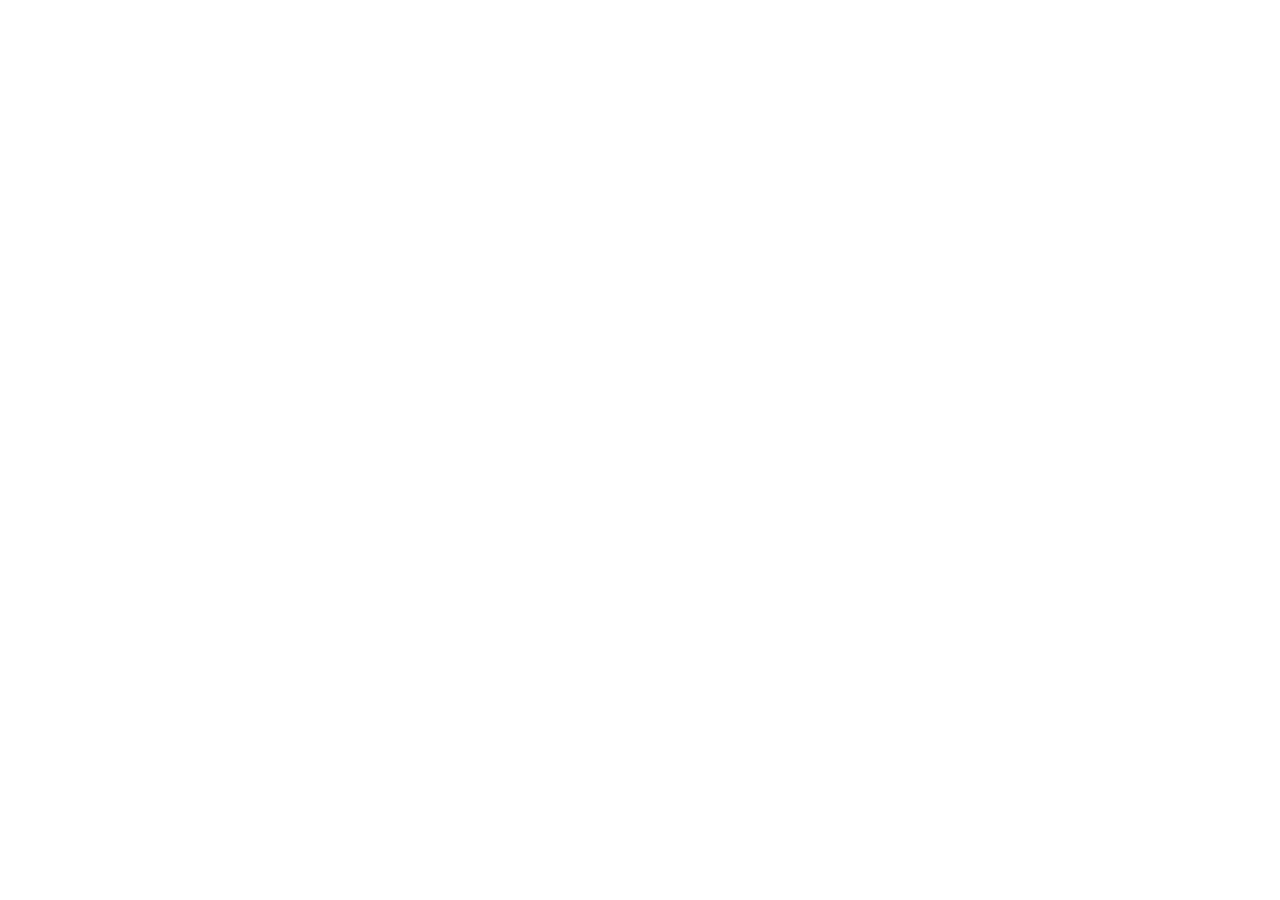
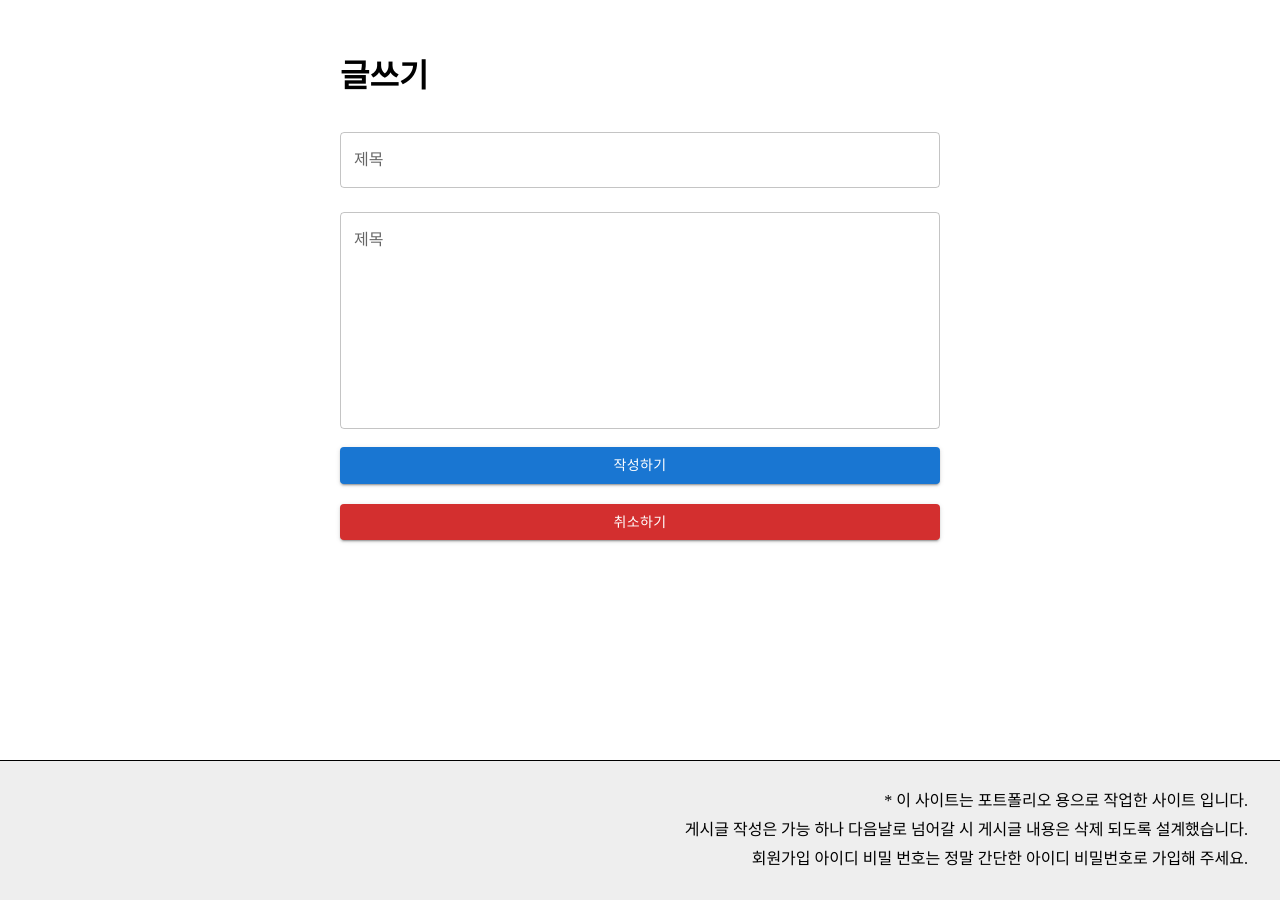
Before and after one commit to jeonghyeonkwon/protfolio-blog, a React (Create React App) app in the folder front-end/: page /board/write in a window 1280 px wide. Shown: the part 160-1060 px from the top of the page. Before the commit the page ends 800 px from the top, so only its background shows below. Built offline with nearby package versions, Linux system fonts and the light colour scheme.

Commit message:
게시글 작성 폼 작성 완료

```diff
--- a/front-end/src/App.js
+++ b/front-end/src/App.js
@@ -6,6 +6,8 @@ import ResumePage from "./pages/ResumePage";
 import BoardPage from "./pages/BoardPage";
 import LoginPage from "./pages/LoginPage";
 import RegisterPage from "./pages/RegisterPage";
+import BoardWritePage from "./pages/BoardWritePage";
+import BoardDetailPage from "./pages/BoardDetailPage";
 const AppForm = styled.div`
   width: 100%;
   /* height: 1200px; */
@@ -23,6 +25,8 @@ function App() {
       <Route path="/login" exact component={LoginPage} />
       <Route path="/register" exact component={RegisterPage} />
       <Route path="/board" exact component={BoardPage} />
+      <Route path="/board/detail/:id" component={BoardDetailPage} />
+      <Route path="/board/write" exact component={BoardWritePage} />
     </AppForm>
   );
 }
--- /dev/null
+++ b/front-end/src/containers/BoardDetailContainer.jsx
@@ -0,0 +1,7 @@
+import React from "react";
+
+function BoardDetailContainer(props) {
+  return <div></div>;
+}
+
+export default BoardDetailContainer;
--- /dev/null
+++ b/front-end/src/containers/BoardWriteContainer.jsx
@@ -0,0 +1,45 @@
+import React from "react";
+import styled from "styled-components";
+import { Button, TextField } from "@mui/material";
+const BoardWriteForm = styled.div`
+  width: 50%;
+  /* background-color: #eee; */
+
+  height: 700px;
+  padding: 50px 20px;
+
+  h1 {
+    margin-bottom: 20px;
+  }
+`;
+const ButtonForm = styled.div`
+  & button {
+    margin: 10px 0px;
+  }
+`;
+function BoardWriteContainer(props) {
+  return (
+    <BoardWriteForm>
+      <h1>글쓰기</h1>
+      <TextField label="제목" variant="outlined" fullWidth margin="normal" />
+      <TextField
+        label="제목"
+        variant="outlined"
+        fullWidth
+        margin="normal"
+        multiline
+        rows={8}
+      />
+      <ButtonForm>
+        <Button variant="contained" fullWidth>
+          작성하기
+        </Button>
+        <Button variant="contained" fullWidth color="error">
+          취소하기
+        </Button>
+      </ButtonForm>
+    </BoardWriteForm>
+  );
+}
+
+export default BoardWriteContainer;
--- a/front-end/src/containers/FooterContainer.jsx
+++ b/front-end/src/containers/FooterContainer.jsx
@@ -1,21 +1,41 @@
 import React from "react";
 import styled from "styled-components";
+
 const FooterContainerForm = styled.div`
   width: 100%;
+  border-top: 1px solid #000;
+  background-color: #eee;
+  display: flex;
+  justify-content: center;
+  align-items: center;
+  height: 140px;
+`;
 
-  border-top: 1px solid #000;
+const FooterInfo = styled.div`
+  /* margin-top: 20px; */
+  /* background-color: dodgerblue; */
+  width: 95%;
+  text-align: right;
+  & p {
+    display: block;
+    width: 100%;
+    margin-bottom: 5px;
+  }
+`;
 
-  background-color: #eee;
-  height: 150px;
-`;
-const FooterInfo = styled.div`
-  background-color: dodgerblue;
-`;
 function FooterContainer(props) {
   return (
     <FooterContainerForm>
       <FooterInfo>
-        <p></p>
+        <p>* 이 사이트는 포트폴리오 용으로 작업한 사이트 입니다.</p>
+        <p>
+          게시글 작성은 가능 하나 다음날로 넘어갈 시 게시글 내용은 삭제 되도록
+          설계했습니다.
+        </p>
+        <p>
+          회원가입 아이디 비밀 번호는 정말 간단한 아이디 비밀번호로 가입해
+          주세요.
+        </p>
       </FooterInfo>
     </FooterContainerForm>
   );
--- a/front-end/src/containers/LoginContainer.jsx
+++ b/front-end/src/containers/LoginContainer.jsx
@@ -3,7 +3,7 @@ import styled from "styled-components";
 import { Button, TextField } from "@mui/material";
 const LoginContainerForm = styled.div`
   width: 100%;
-  height: 600px;
+  height: 700px;
   display: flex;
   justify-content: center;
   align-items: center; ;
--- a/front-end/src/containers/RegisterContainer.jsx
+++ b/front-end/src/containers/RegisterContainer.jsx
@@ -3,7 +3,7 @@ import styled from "styled-components";
 import { TextField, Button } from "@mui/material";
 const RegisterContainerForm = styled.div`
   width: 100%;
-  height: 600px;
+  height: 700px;
   display: flex;
   justify-content: center;
   align-items: center; ;
--- /dev/null
+++ b/front-end/src/pages/BoardDetailPage.jsx
@@ -0,0 +1,14 @@
+import React from "react";
+import BoardDetailContainer from "../containers/BoardDetailContainer";
+import PageFrame from "./PageFrame";
+
+function BoardDetailPage(props) {
+  return (
+    <PageFrame>
+      디테일
+      <BoardDetailContainer></BoardDetailContainer>
+    </PageFrame>
+  );
+}
+
+export default BoardDetailPage;
--- /dev/null
+++ b/front-end/src/pages/BoardWritePage.jsx
@@ -0,0 +1,13 @@
+import React from "react";
+import BoardWriteContainer from "../containers/BoardWriteContainer";
+import PageFrame from "./PageFrame";
+
+function BoardWritePage(props) {
+  return (
+    <PageFrame>
+      <BoardWriteContainer></BoardWriteContainer>
+    </PageFrame>
+  );
+}
+
+export default BoardWritePage;
```
